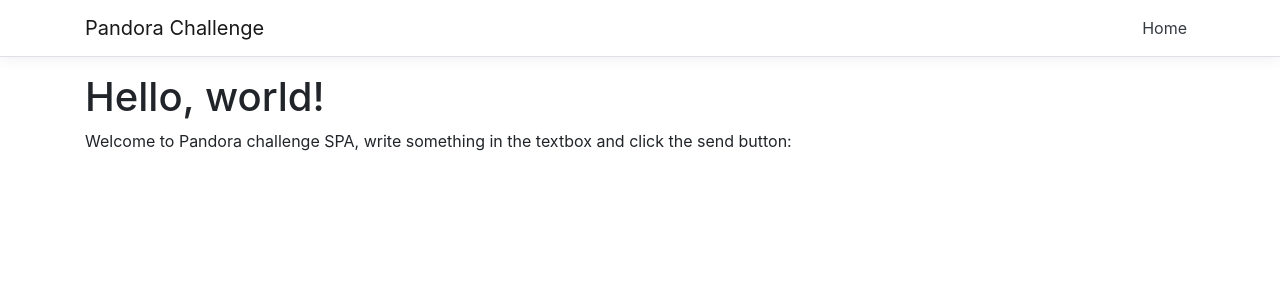
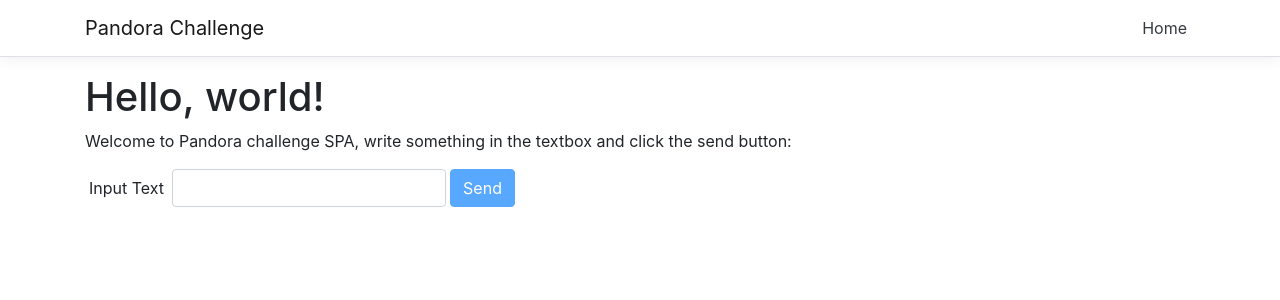
Before and after one commit to hzahed/pandora-challenge, an Angular app in the folder Challenge/Challenge.WebUI/ClientApp/: page / in a window 1280 px wide. Shown: the top 300 px of the page. Built offline with nearby package versions, Linux system fonts and the light colour scheme.

Commit message:
Form added to component to send input text.

```diff
--- a/Challenge/Challenge.WebUI/ClientApp/src/app/home/home.component.html
+++ b/Challenge/Challenge.WebUI/ClientApp/src/app/home/home.component.html
@@ -1,2 +1,10 @@
 <h1>Hello, world!</h1>
 <p>Welcome to Pandora challenge SPA, write something in the textbox and click the send button:</p>
+
+<form class="form-inline">
+    <div class="form-group">
+        <label class="mx-1">Input Text</label>
+        <input type="text" class="form-control mx-1" [(ngModel)]="inputText" [ngModelOptions]="{standalone: true}">
+    </div>
+    <button (click)="send()" type="button" class="btn btn-primary" [disabled]="inputText ? '' : 'disabled'">Send</button>
+</form>
--- a/Challenge/Challenge.WebUI/ClientApp/src/app/home/home.component.ts
+++ b/Challenge/Challenge.WebUI/ClientApp/src/app/home/home.component.ts
@@ -1,8 +1,24 @@
 import { Component } from '@angular/core';
+import { DataService } from '../services/data.service';
 
 @Component({
   selector: 'app-home',
   templateUrl: './home.component.html',
 })
 export class HomeComponent {
+  inputText: string = null;
+
+  constructor(private dataService: DataService) {
+  }
+
+  send() {
+    this.dataService.post('tasks', {text: this.inputText}).subscribe(
+      (result: any) => {
+
+      },
+      (error) => {
+        console.error(error);
+      }
+    );
+  }
 }
```
